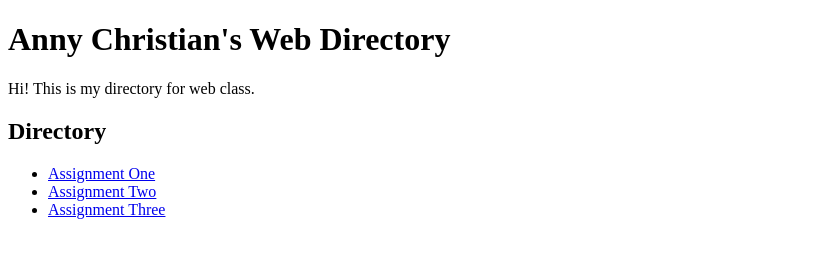
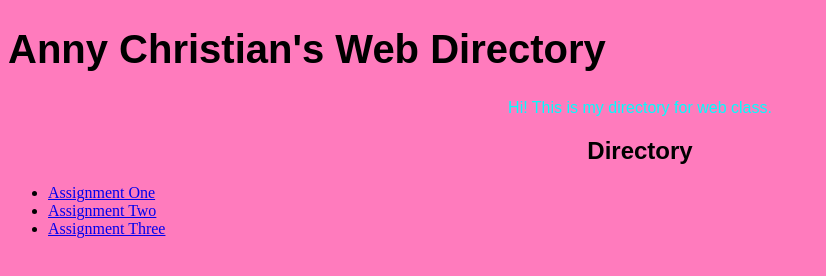
Before and after one commit to AnnyJChristian/web-1, a plain HTML site: page index.html in a window 1280 px wide. Shown: the whole page, without its empty margins (0-826 px from the left). Drawn offline with Linux system fonts and the light colour scheme.

Commit message:
Add files via upload

```diff
--- /dev/null
+++ b/css/styles.css
@@ -0,0 +1,18 @@
+body {
+    background-color: #ff7bbd
+}
+
+h1 {
+    font-size: 40px;
+    font-family: Arial, Helvetica, sans-serif
+}
+
+.direct{
+    text-align: center;
+    font-family: Arial, Helvetica, sans-serif;
+}
+
+p {
+    color:aqua;
+
+}
--- a/index.html
+++ b/index.html
@@ -3,15 +3,18 @@
     <head>
         <meta charset="UTF-8" />
         <title>Anny Christian</title>
+        <link rel="stylesheet" href="css/styles.css"/>
     </head>
     <body>
         <h1>Anny Christian's Web Directory</h1>
-        <p>Hi! This is my directory for web class.</p>
-        <h2>Directory</h2>
+        <p class=direct>Hi! This is my directory for web class.</p>
+        <h2 class=direct>Directory</h2>
+
         <ul>
             <li><a href="assignment-one/index.html">Assignment One</a></li>
             <li><a href="assignment-two/index.html">Assignment Two</a></li>
             <li><a href="assignment-three/index.html">Assignment Three</a></li>
-            </ul>
+        </ul>
+
     </body>
 </html>
```
